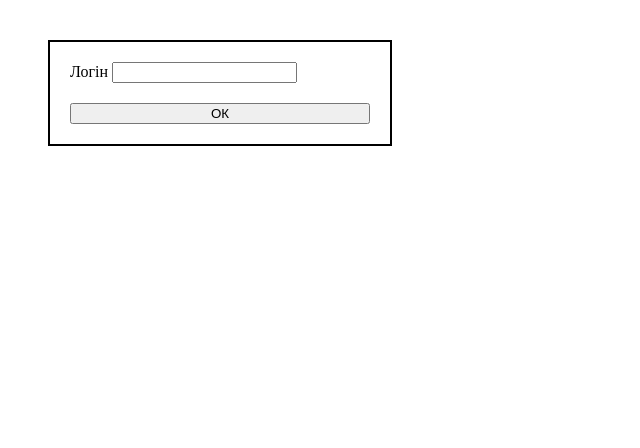
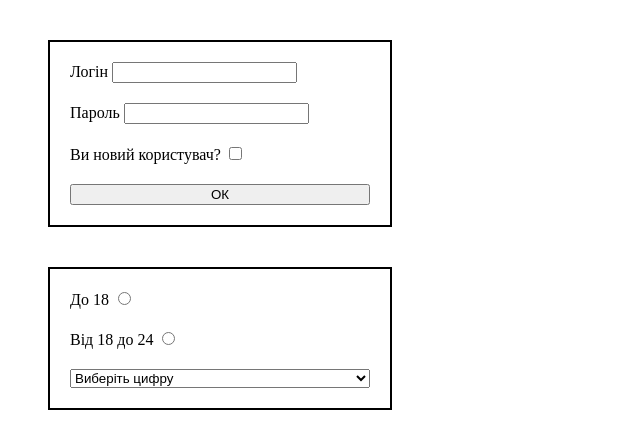
Before and after one commit to DAN-IT-Teens/FS-11t, a plain HTML site: page 6-Forms/index.html in a window 1280 px wide. Shown: the whole page, without its empty margins (0-640 px from the left). Drawn offline with Linux system fonts and the light colour scheme.

Commit message:
add login form

```diff
--- a/6-Forms/index.html
+++ b/6-Forms/index.html
@@ -13,7 +13,39 @@
             Логін
             <input type="text">
         </label>
+        <label>
+            Пароль
+            <input type="password">
+        </label>
+        <label>
+            Ви новий користувач?
+            <input type="checkbox">
+        </label>
         <button type="reset">ОК</button>
+    </form>
+    <form class="form" action="">
+        <label>
+            До 18
+            <input name="age" type="radio">
+        </label>
+        <label>
+            Від 18 до 24
+            <input name="age" type="radio">
+        </label>
+        <select name="" id="">
+            <option disabled selected>
+                Виберіть цифру
+            </option>
+            <option value="1">
+                Один
+            </option>
+            <option value="2">
+                Два
+            </option>
+            <option value="3">
+                Три
+            </option>
+        </select>
     </form>
 </body>
 </html>
--- /dev/null
+++ b/7-Login-Form/reset.css
@@ -0,0 +1,48 @@
+/* http://meyerweb.com/eric/tools/css/reset/
+   v2.0 | 20110126
+   License: none (public domain)
+*/
+
+html, body, div, span, applet, object, iframe,
+h1, h2, h3, h4, h5, h6, p, blockquote, pre,
+a, abbr, acronym, address, big, cite, code,
+del, dfn, em, img, ins, kbd, q, s, samp,
+small, strike, strong, sub, sup, tt, var,
+b, u, i, center,
+dl, dt, dd, ol, ul, li,
+fieldset, form, label, legend,
+table, caption, tbody, tfoot, thead, tr, th, td,
+article, aside, canvas, details, embed,
+figure, figcaption, footer, header, hgroup,
+menu, nav, output, ruby, section, summary,
+time, mark, audio, video {
+	margin: 0;
+	padding: 0;
+	border: 0;
+	font-size: 100%;
+	font: inherit;
+	vertical-align: baseline;
+}
+/* HTML5 display-role reset for older browsers */
+article, aside, details, figcaption, figure,
+footer, header, hgroup, menu, nav, section {
+	display: block;
+}
+body {
+	line-height: 1;
+}
+ol, ul {
+	list-style: none;
+}
+blockquote, q {
+	quotes: none;
+}
+blockquote:before, blockquote:after,
+q:before, q:after {
+	content: '';
+	content: none;
+}
+table {
+	border-collapse: collapse;
+	border-spacing: 0;
+}
--- /dev/null
+++ b/7-Login-Form/style.css
@@ -0,0 +1,41 @@
+.container {
+    font-family: 'Oswald', sans-serif;
+    display: flex;
+    justify-content: center;
+    align-items: center;
+    height: 100vh;
+    background: linear-gradient(0deg, rgba(255, 255, 255, 0.5), rgba(255, 255, 255, 0.5)), radial-gradient(86.34% 86.34% at 69.24% 0%, #F3A8FF 0%, #FFB3CA 0.01%, rgba(185, 255, 200, 0) 100%) /* warning: gradient uses a rotation that is not supported by CSS and may not behave as expected */, radial-gradient(110.5% 110.5% at 21.63% 0%, #9AB8FF 0%, rgba(169, 255, 240, 0) 100%) /* warning: gradient uses a rotation that is not supported by CSS and may not behave as expected */, radial-gradient(86.46% 96.77% at 56.53% 107.7%, #A8FFE0 0%, rgba(255, 255, 255, 0) 100%) /* warning: gradient uses a rotation that is not supported by CSS and may not behave as expected */, rgba(196, 196, 196, 0.1);
+}
+
+.form{
+    display: flex;
+    flex-direction: column;
+    gap: 20px;
+    width: 300px;
+    align-items: center;
+    border: 3px solid #93b2f9;
+    padding: 20px;
+    background-color: #b5cbff;
+    border-radius: 30px;
+}
+
+.form label {
+    width: 250px;
+    display: flex;
+    justify-content: space-between;
+    align-items: center;
+}
+
+input {
+    border: none;
+    border-radius: 20px;
+    padding: 5px;
+}
+
+button {
+    padding: 15px;
+    border-radius: 50%;
+    border: none;
+    background: #A8FFE0;
+    cursor: pointer;
+}
```
Also changed, not shown: 7-Login-Form/index.html (added, +28 -0 lines).
